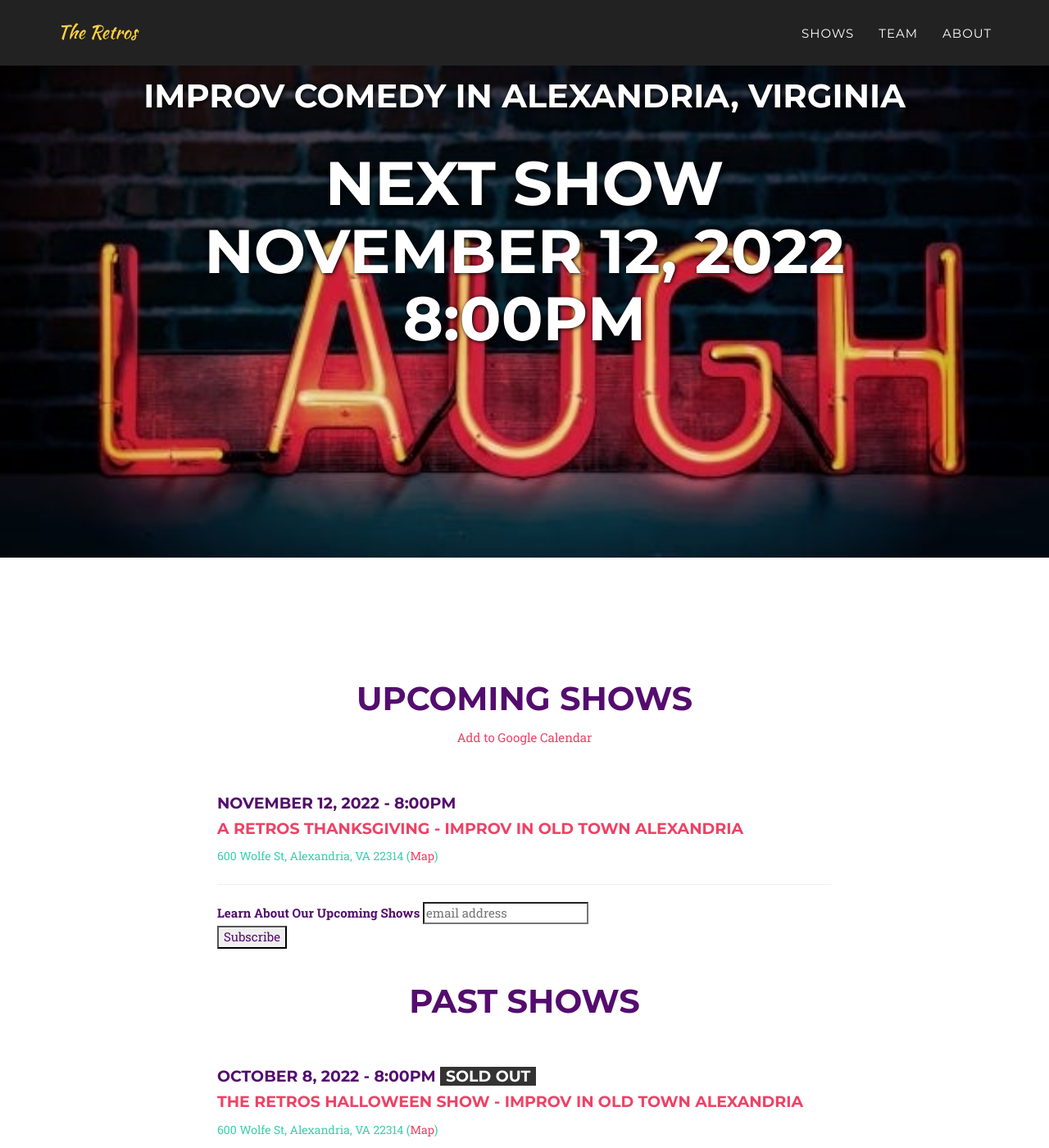
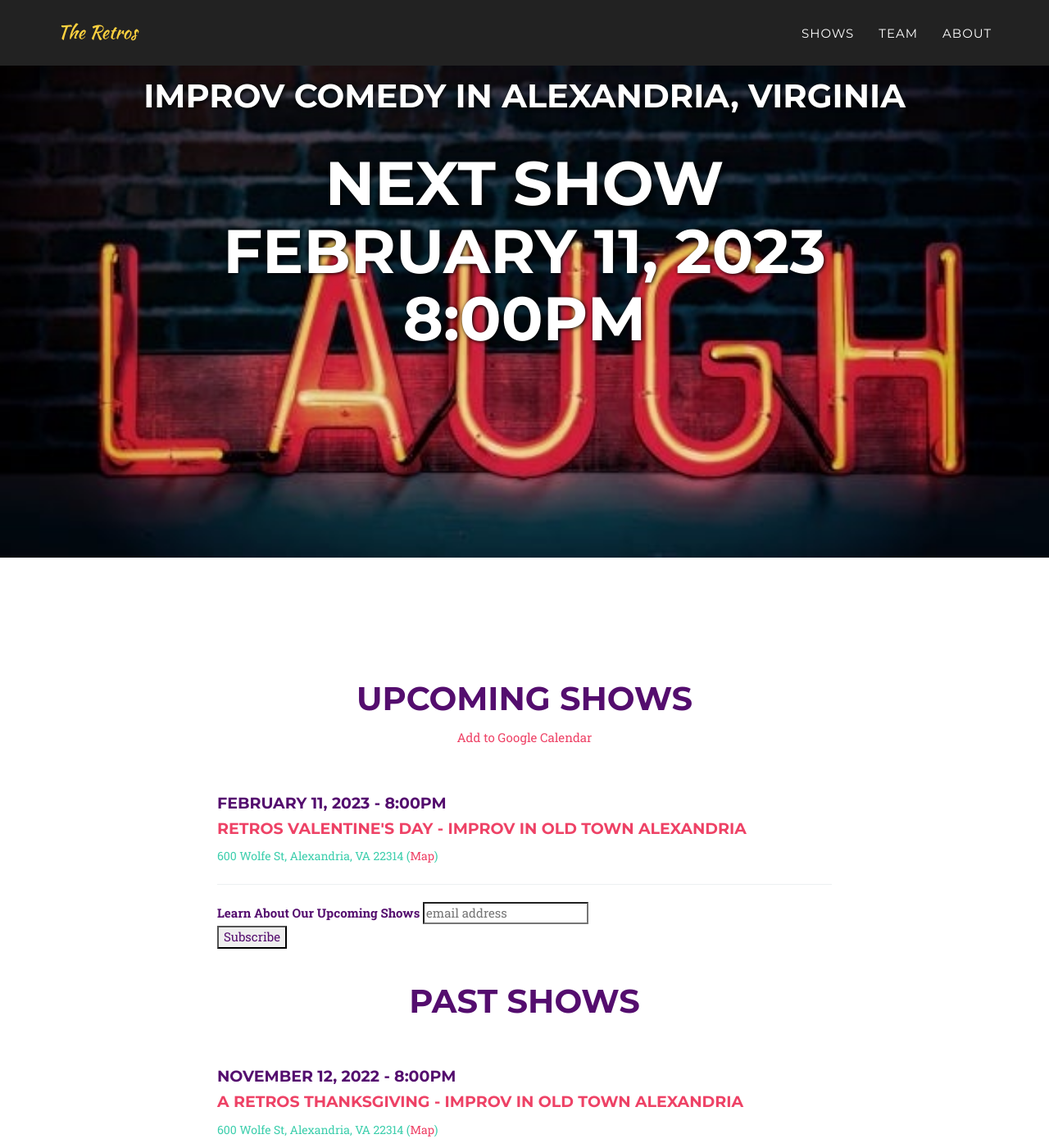
Before and after one commit to yig/RetrosImprovWeb, a Jekyll site: the page built from index.html, in a window 1280 px wide and 1400 px high, scrolled down 203 px. Shown: the whole window at 82% size. Built offline with Jekyll 4.4.1, drawn with Linux system fonts in a browser that asks for light colours; some web fonts are replaced; comment, search, counter and statistics services are not loaded.

Commit message:
added valentine show

```diff
--- a/_config.yml
+++ b/_config.yml
@@ -6,13 +6,19 @@ email: retrocessionist.improv@gmail.com
 description: "The Retros - Improv Comedy in Alexandria, VA"
 
 shows:
+- date: February 11, 2023
+  time: 8:00pm
+  title: Retros Valentine's Day - Improv in Old Town Alexandria
+  location: 600 Wolfe St, Alexandria, VA 22314
+  url: https://www.eventbrite.com/e/free-improv-show-tickets-535046026067
+  sold_out: False
+past_shows:
 - date: November 12, 2022
   time: 8:00pm
   title: A Retros Thanksgiving - Improv in Old Town Alexandria
   location: 600 Wolfe St, Alexandria, VA 22314
   url: https://www.eventbrite.com/e/free-improv-show-in-alexandria-tickets-462190824197
   sold_out: False
-past_shows:
 - date: October 8, 2022
   time: 8:00pm
   title: The Retros Halloween Show - Improv in Old Town Alexandria
```
